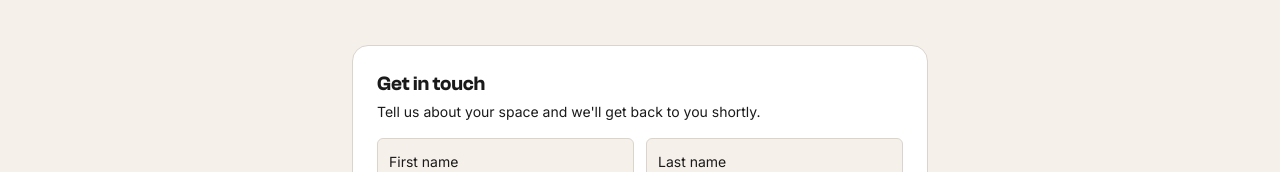
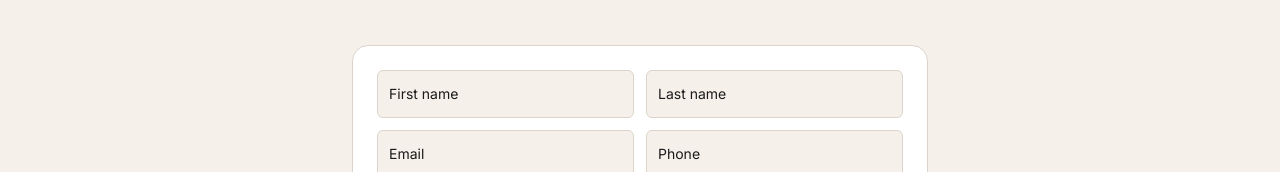
Before and after one commit to aryzach/aryzach.github.io, a React (Vite) app: page /reserve-traditional-landing in a window 1280 px wide. Shown: the part 2456-2628 px from the top of the page. Built offline with nearby package versions, Linux system fonts and the light colour scheme.

Commit message:
Changes
Co-authored-by: aryzach <30701475+aryzach@users.noreply.github.com>

```diff
--- a/src/components/Hero.tsx
+++ b/src/components/Hero.tsx
@@ -81,8 +81,6 @@ const Hero = () => {
           <ContactLeadForm
             formSource="homepage_hero"
             formName="Homepage Hero Contact"
-            title="Get in touch"
-            subtitle="Tell us about your space and we'll get back to you shortly."
             overlay
           />
         </div>
--- a/src/pages/ReserveTraditionalLanding.tsx
+++ b/src/pages/ReserveTraditionalLanding.tsx
@@ -143,8 +143,6 @@ const ReserveTraditionalLanding = () => {
         <ContactLeadForm
           formSource="traditional_landing_mid"
           formName="Traditional Landing Contact"
-          title="Get in touch"
-          subtitle="Tell us about your space and we'll get back to you shortly."
         />
       </section>
 
```
